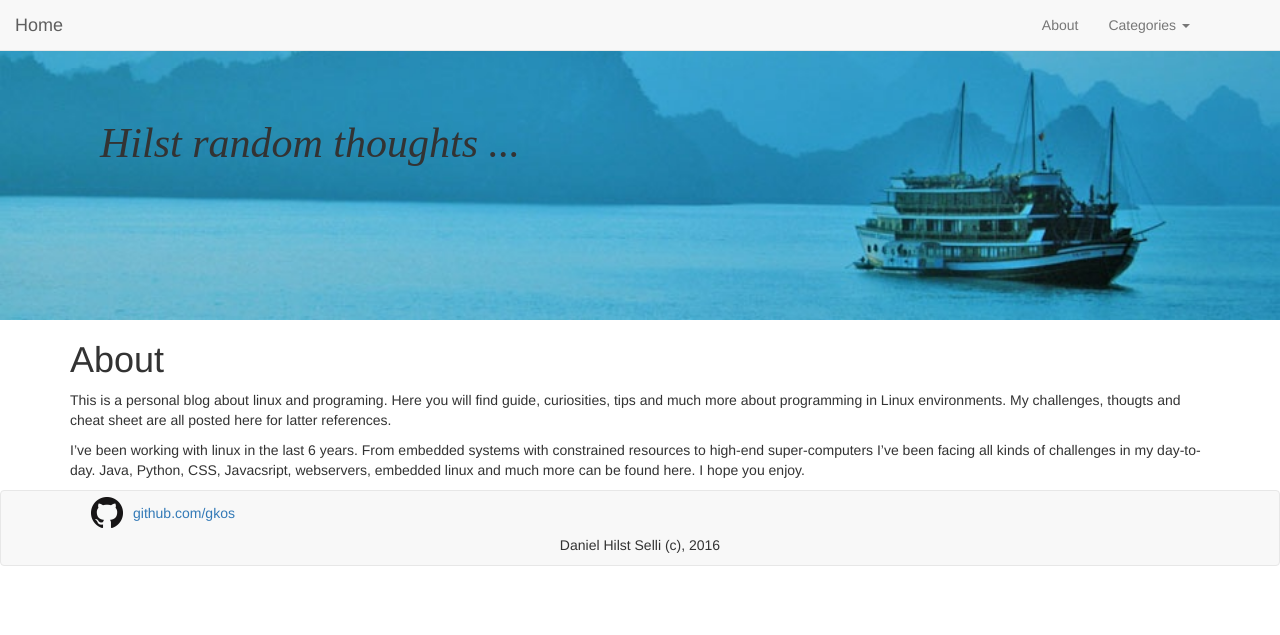
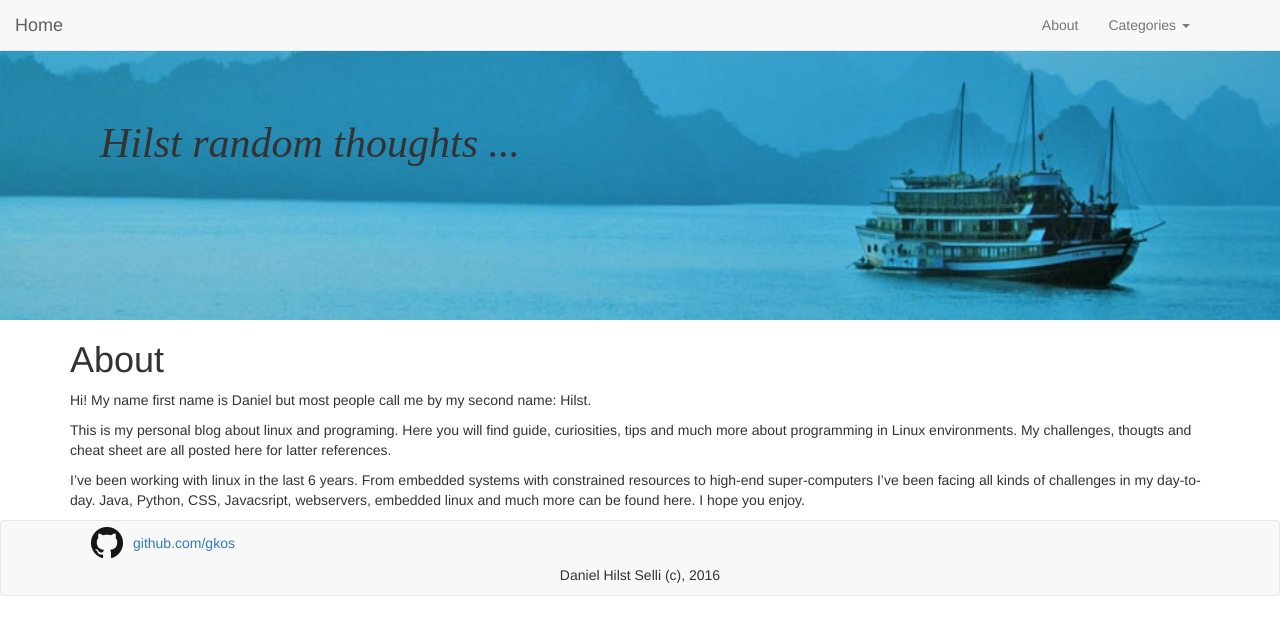
Before and after one commit to dhilst/dhilst.github.io, a Jekyll site: the page built from about.md, in a window 1280 px wide. Shown: the top 635 px of the page. Built offline with Jekyll 4.4.1, drawn with Linux system fonts in a browser that asks for light colours; nearby versions of some CDN libraries.

Commit message:
Update about.

```diff
--- a/about.md
+++ b/about.md
@@ -4,7 +4,9 @@ title: About
 permalink: /about/
 ---
 
-This is a personal blog about linux and programing. Here you will find
+Hi! My name first name is Daniel but most people call me by my second name: Hilst.
+
+This is my personal blog about linux and programing. Here you will find
 guide, curiosities, tips and much more about programming in Linux environments.
 My challenges, thougts and cheat sheet are all posted here for latter references.
 
```
